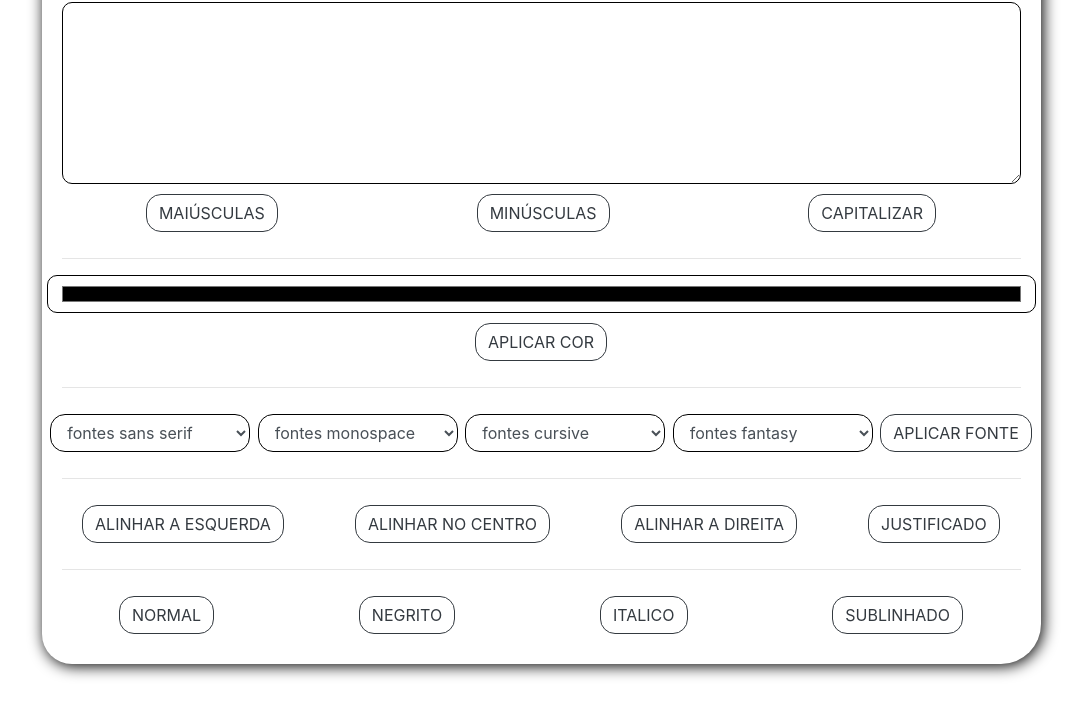
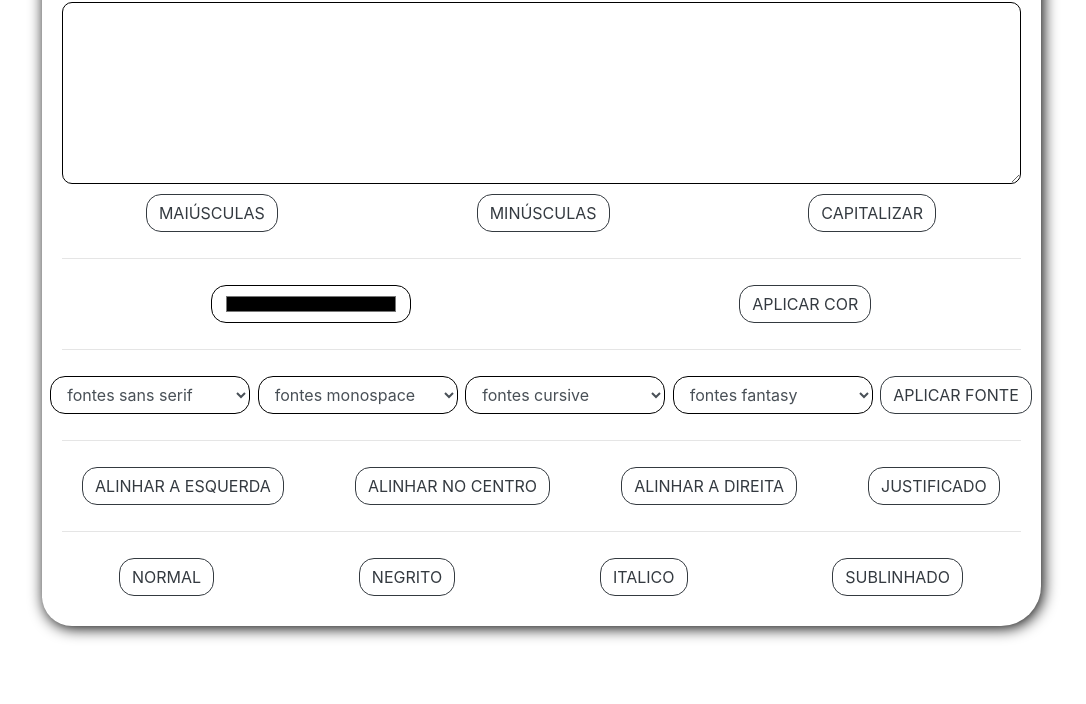
Before and after one commit to GustavoLuisdO/formatacao-de-texto, a plain HTML site: page index.html in a window 1280 px wide. Shown: the part 165-869 px from the top of the page, without its empty margins (99-1185 px from the left). After the commit the page ends 831 px from the top, so only its background shows below. Drawn offline with nearby package versions, Linux system fonts and the light colour scheme.

Commit message:
Update style.css

```diff
--- a/style.css
+++ b/style.css
@@ -23,7 +23,7 @@ body{
     border-radius: 15px;
 }
 
-#selecao-fontes .form-control{
+#cor-texto .form-control, #selecao-fontes .form-control{
     width: 200px;
     margin: 10px auto;
     border-radius: 15px;
```
